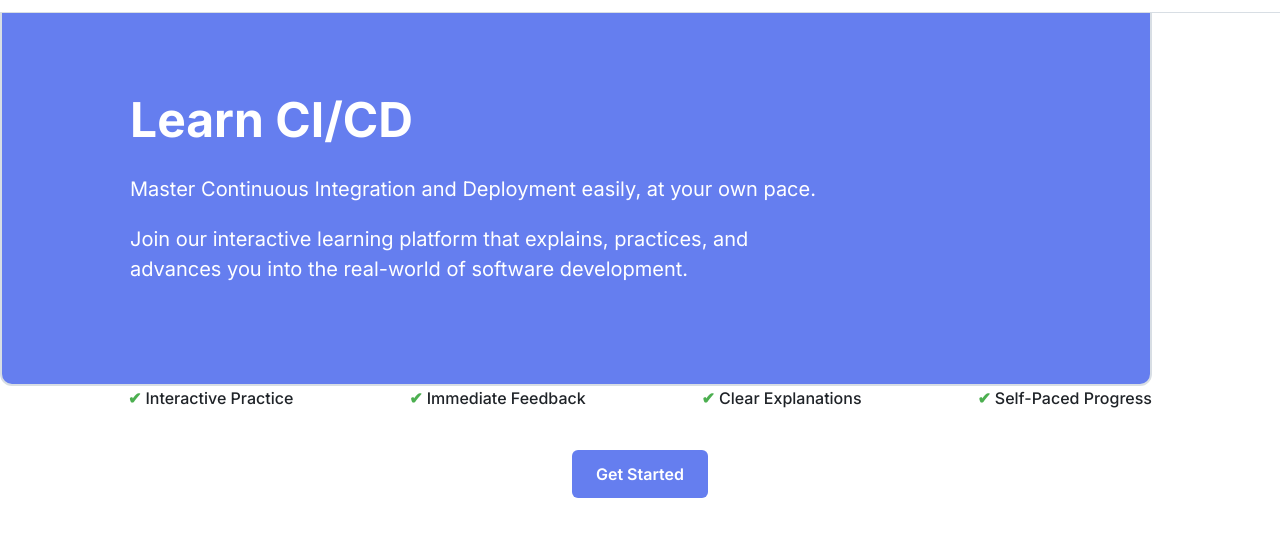
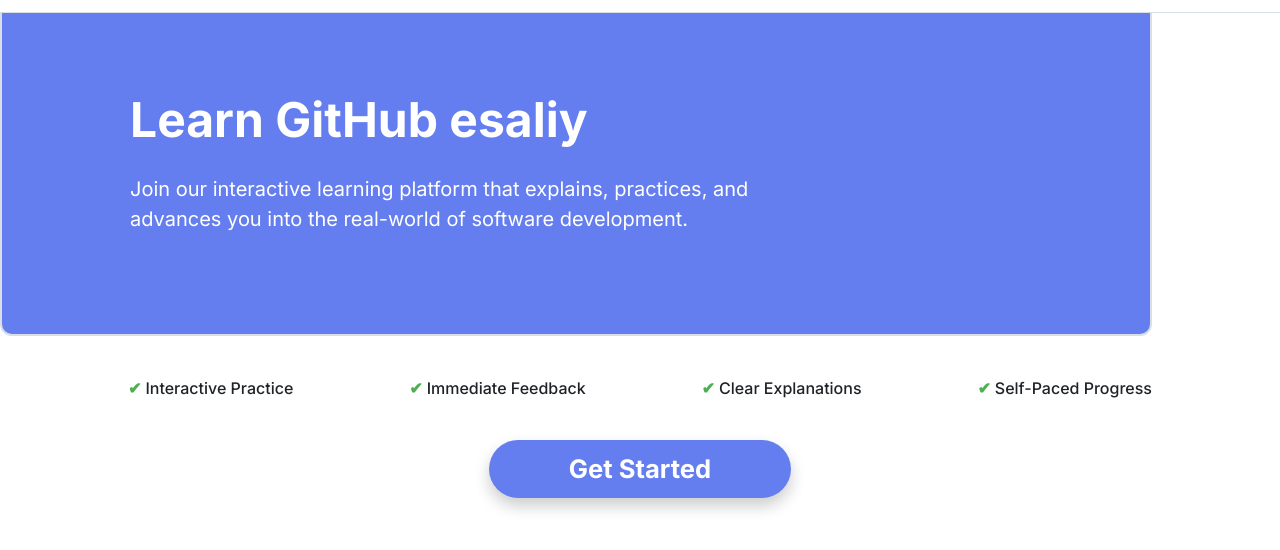
Before and after one commit to BS-PM-2025/BS-PM-2025-TEAM7, a website: page ci-cd-auth/views/HomePage/home.html in a window 1280 px wide. Shown: the part 52-602 px from the top of the page. Drawn offline with Linux system fonts and the light colour scheme.

Commit message:
BSPM25T7-49 :edit design Homepage-Admin

```diff
--- a/ci-cd-auth/views/HomePage/home.html
+++ b/ci-cd-auth/views/HomePage/home.html
@@ -93,7 +93,8 @@
     color: #FFFFFF;
     border: 2px solid #d8dee4;
     border-radius: 12px;
-    margin-left: 0;           /* Start from the left */
+    margin-left: 0;
+     margin-bottom: 40px;
   }
 
 
@@ -148,17 +149,23 @@
       justify-content: center;  /* Centers horizontally */
       margin-top: 40px;  /* Optional: Add some space above the button */
     }
-    .cta-button {
-      display: inline-block;
-      background-color: #657EEF;
-      color: #FFFFFF;
-      font-weight: 600;
-      padding: 12px 24px;
-      border-radius: 6px;
-      text-decoration: none;
-      font-size: 16px;
-      transition: background-color 0.2s;
-    }
+.cta-button {
+  padding: 10px 80px;               /* Even larger padding */
+  font-size: 1.6rem;                /* Bigger text */
+  border-radius: 999px;             /* Fully rounded (pill shape) */
+  background-color: #657EEF;        /* Adjust as needed */
+  color: white;
+  text-decoration: none;
+  font-weight: bold;
+  transition: background-color 0.3s ease;
+  box-shadow: 0 8px 16px rgba(0, 0, 0, 0.2);  /* Optional: adds depth */
+}
+
+.cta-button:hover {
+  background-color: #0056b3;        /* Darker on hover */
+}
+
+
 .edit-btn {
   background-color: #657EEF;   /* צבע הרקע של ה-hero */
   color: #FFFFFF;              /* טקסט לבן */
@@ -248,8 +255,7 @@
 
     <main>
       <section class="hero">
-        <h1>Learn CI/CD</h1>
-        <p>Master Continuous Integration and Deployment easily, at your own pace.</p>
+        <h1>Learn GitHub esaliy</h1>
         <p>Join our interactive learning platform that explains, practices, and advances you into the real-world of software development.</p>
       </section>
 
```
